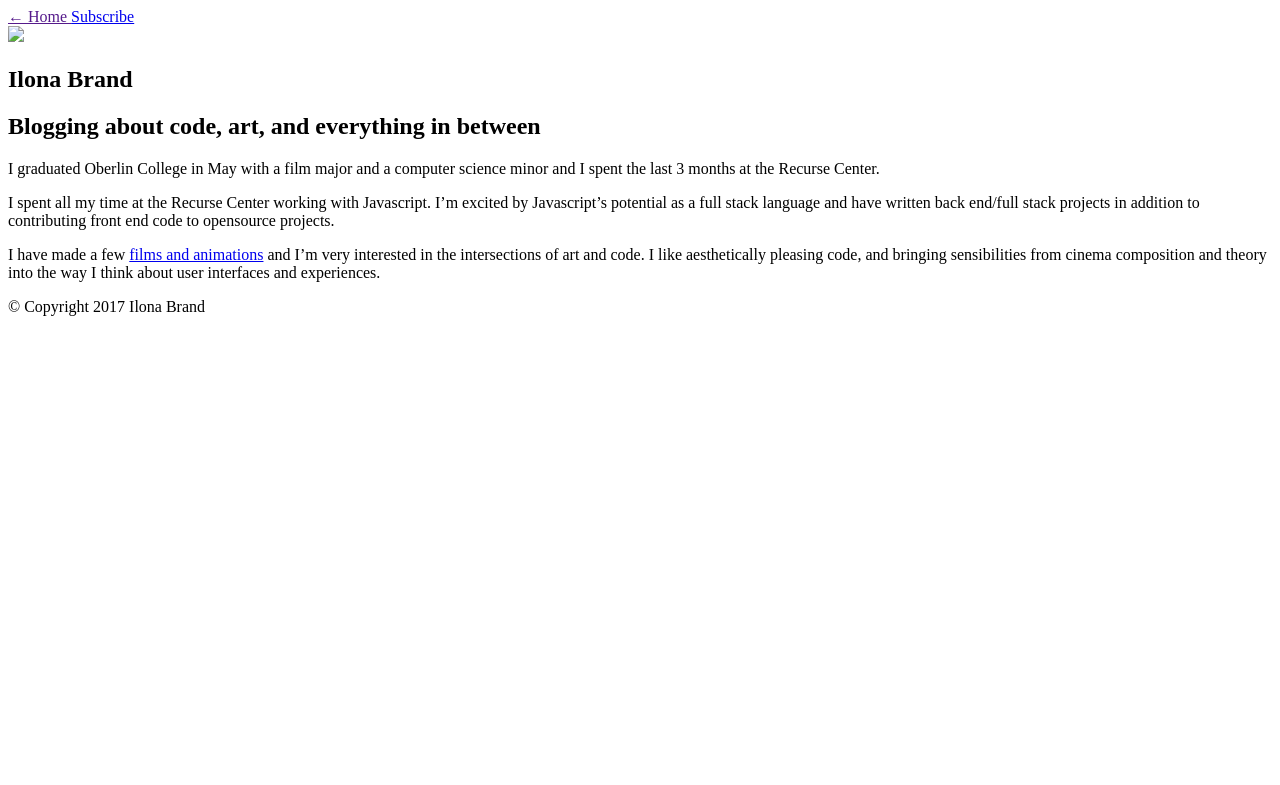
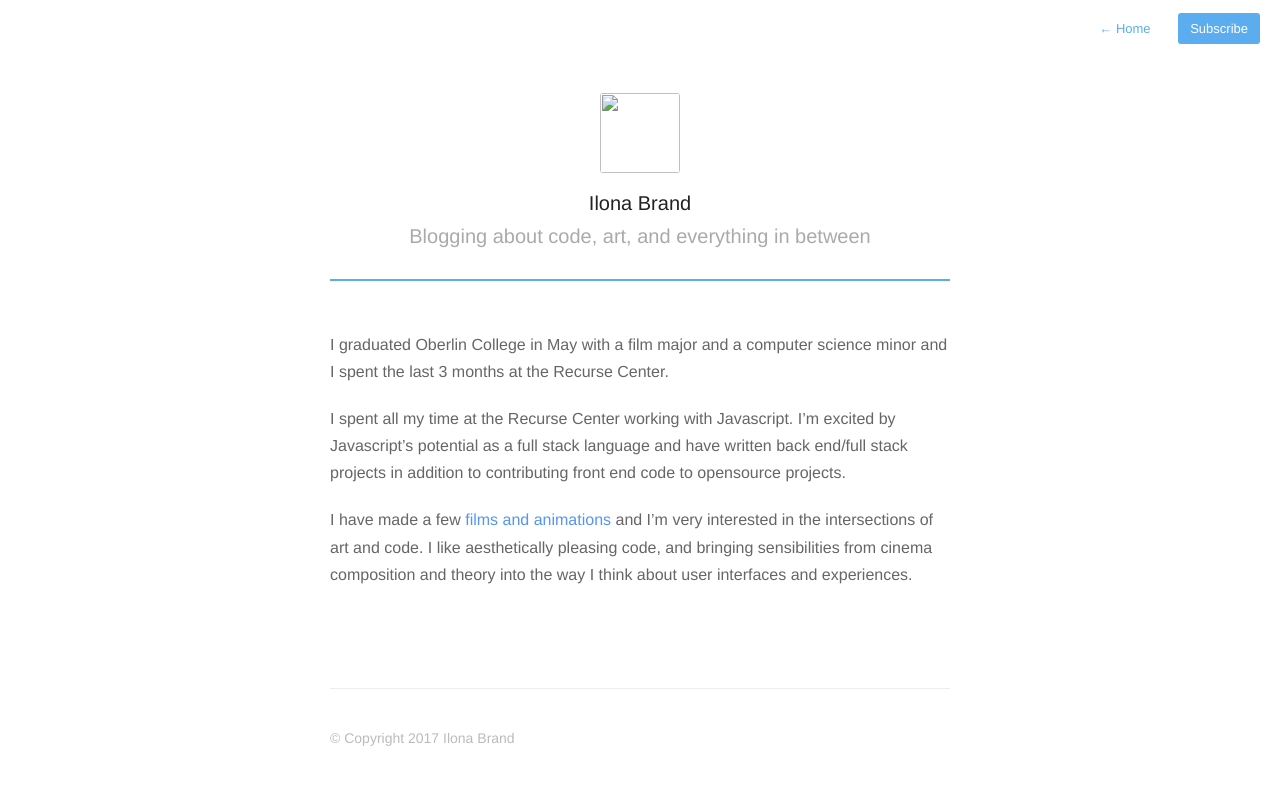
Before and after one commit to ibrand/ibrand.github.io, a Jekyll site: the page built from about.md, in a window 1280 px wide. Shown: the top 785 px of the page. Built offline with Jekyll 4.4.1, drawn with Linux system fonts in a browser that asks for light colours; nearby versions of some CDN libraries.

Commit message:
Change baseurl to domain name to address CNAME CSS mixup

```diff
--- a/_layouts/default.html
+++ b/_layouts/default.html
@@ -6,10 +6,10 @@
   <meta name="viewport" content="width=device-width, initial-scale=1">
 
   <title>{{ site.name }}{% if page.title %} - {{ page.title }}{% endif %}</title>
-  <link rel="shortcut icon" href="{{ site.baseurl }}assets/images/favicon.ico">
-  <link rel="stylesheet" href="{{ site.baseurl }}assets/css/style.css">
+  <link rel="shortcut icon" href="{{ site.domain_name }}/assets/images/favicon.ico">
+  <link rel="stylesheet" href="{{ site.domain_name }}/assets/css/style.css">
   <link rel="alternate" type="application/rss+xml" title="My Blog" href="{{ site.baseurl }}feed.xml">
-  <link rel="stylesheet" href="{{ site.baseurl }}assets/css/highlight.css">
+  <link rel="stylesheet" href="{{ site.domain_name }}/assets/css/highlight.css">
 </head>
 <body>
 
@@ -24,8 +24,8 @@
   </section>
 
   <script src="https://ajax.googleapis.com/ajax/libs/jquery/2.1.1/jquery.min.js"></script>
-  <script src="{{ site.baseurl }}assets/js/main.js"></script>
-  <script src="{{ site.baseurl }}assets/js/highlight.js"></script>
+  <script src="{{ site.domain_name }}/assets/js/main.js"></script>
+  <script src="{{ site.domain_name }}/assets/js/highlight.js"></script>
   <script>hljs.initHighlightingOnLoad();</script>
 
   <script>
```
